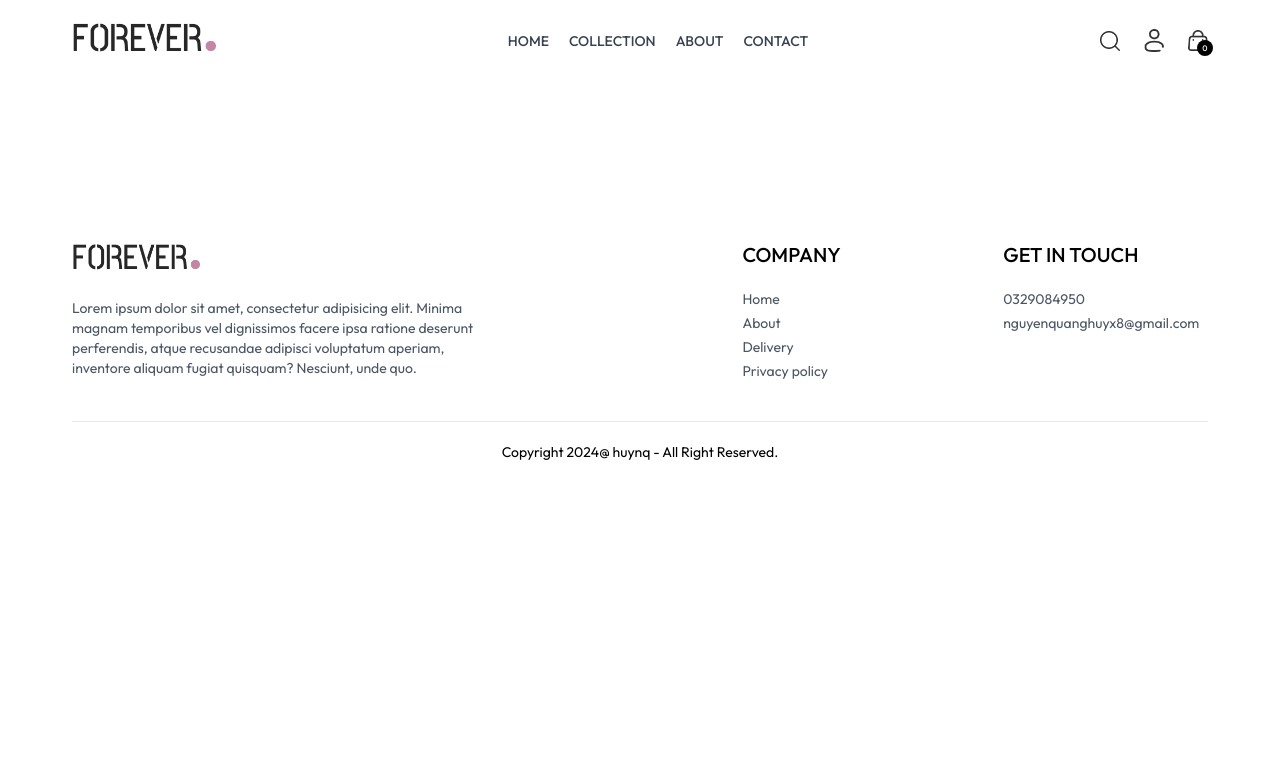
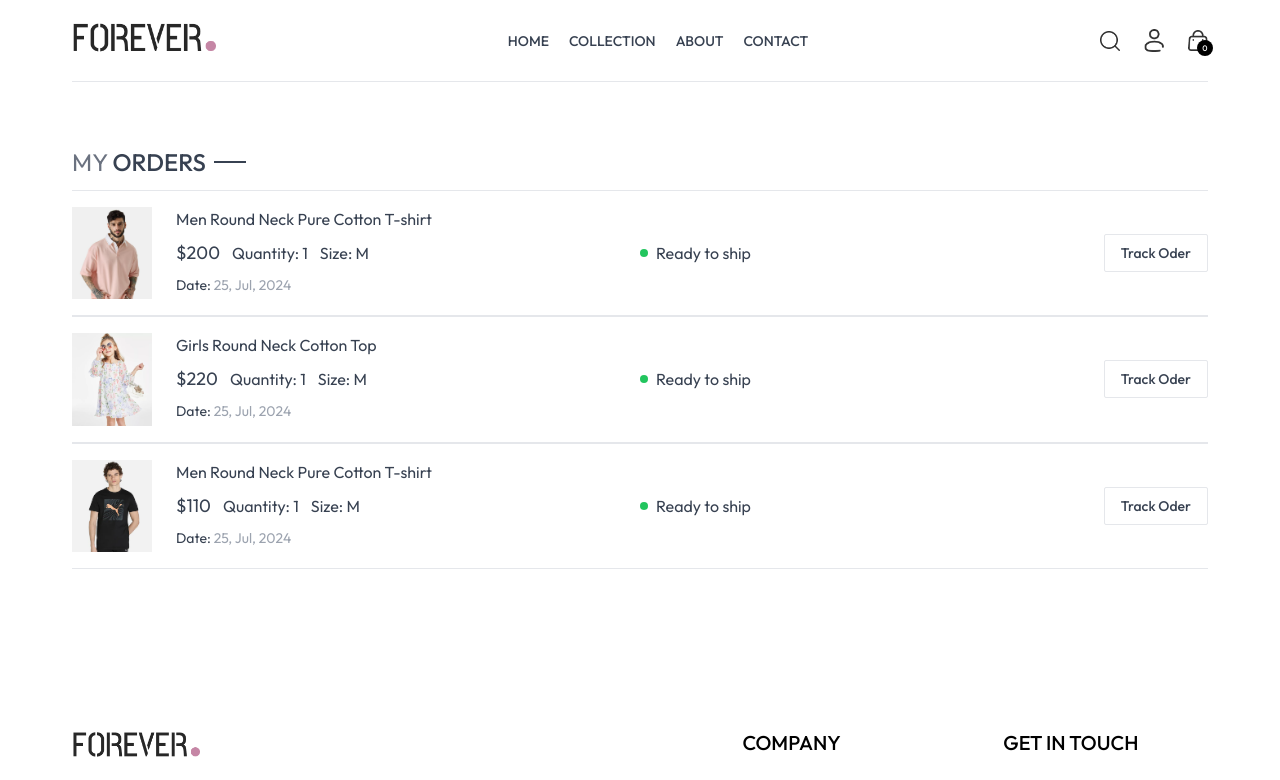
Before and after one commit to huynq9/forever-clothes-MERN-js, a React (Vite) app in the folder frontend/: page /orders in a window 1280 px wide. Shown: the top 780 px of the page. Built offline with nearby package versions, Linux system fonts and the light colour scheme.

Commit message:
My Order Page

```diff
--- a/frontend/src/components/BestSeller.jsx
+++ b/frontend/src/components/BestSeller.jsx
@@ -1,4 +1,4 @@
-import React, { useContext, useEffect } from "react";
+import { useContext, useEffect } from "react";
 import { ShopContext } from "../context/ShopContext";
 import { useState } from "react";
 import Title from "./Title";
--- a/frontend/src/pages/Collection.jsx
+++ b/frontend/src/pages/Collection.jsx
@@ -1,4 +1,4 @@
-import React, { useContext, useEffect, useState } from "react";
+import { useContext, useEffect, useState } from "react";
 import { ShopContext } from "../context/ShopContext";
 import { assets } from "../assets/frontend_assets/assets";
 import Title from "../components/Title";
--- a/frontend/src/pages/Orders.jsx
+++ b/frontend/src/pages/Orders.jsx
@@ -1,7 +1,51 @@
-import React from "react";
+import { useContext } from "react";
+import Title from "../components/Title";
+import { ShopContext } from "../context/ShopContext";
 
 const Orders = () => {
-  return <div></div>;
+  const { products, currency } = useContext(ShopContext);
+  return (
+    <div className="border-t pt-16">
+      <div className="text-2xl">
+        <Title text1={"MY"} text2={"ORDERS"} />
+      </div>
+      <div>
+        {products.slice(1, 4).map((item, index) => (
+          <div
+            key={index}
+            className="py-4 border-t border-b text-gray-700 flex flex-col md:flex-row md:items-center md:justify-between gap-4"
+          >
+            <div className="flex items-start gap-6 text-sm">
+              <img className="w-16 sm:w-20" src={item.image[0]} alt="" />
+              <div>
+                <p className="sm:text-base front-medium">{item.name}</p>
+                <div className="flex items-center gap-3 mt-2 text-base text-gray-700">
+                  <p className="text-lg">
+                    {currency}
+                    {item.price}
+                  </p>
+                  <p>Quantity: 1</p>
+                  <p>Size: M</p>
+                </div>
+                <p className="mt-2">
+                  Date: <span className="text-gray-400">25, Jul, 2024</span>
+                </p>
+              </div>
+            </div>
+            <div className="md:w-1/2 flex justify-between">
+              <div className="flex items-center gap-2">
+                <p className="min-w-2 h-2 rounded-full bg-green-500"></p>
+                <p className="text-sm md:text-base">Ready to ship</p>
+              </div>
+              <button className="border px-4 py-2 text-sm font-medium rounded-sm">
+                Track Oder
+              </button>
+            </div>
+          </div>
+        ))}
+      </div>
+    </div>
+  );
 };
 
 export default Orders;
```
